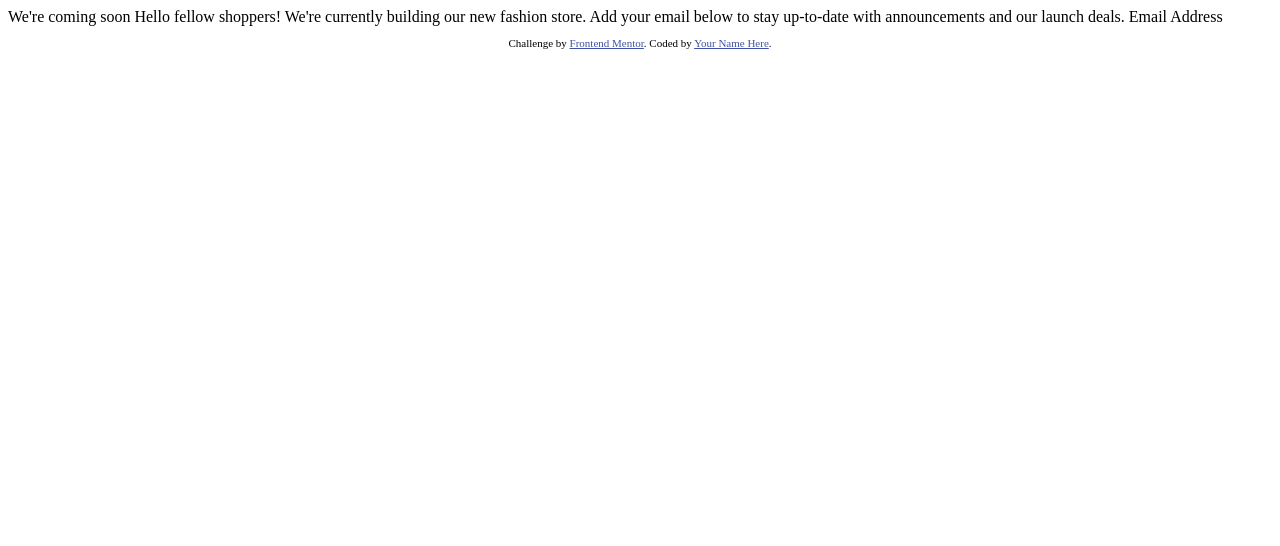
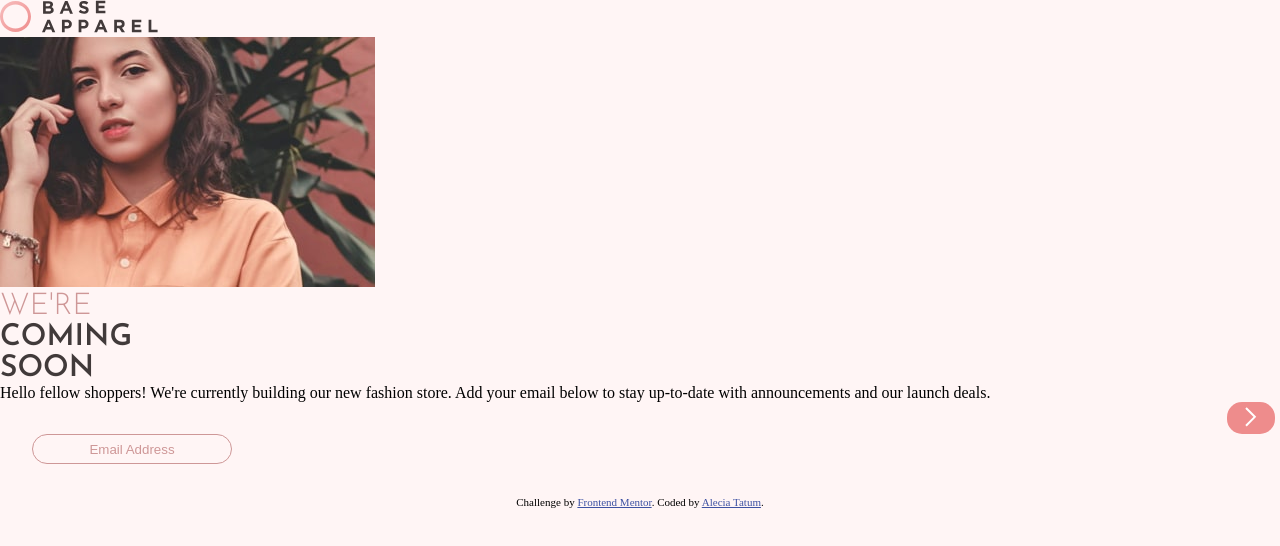
Before and after one commit to atatum718/base-apparel-coming-soon-master, a plain HTML site: page base-apparel-coming-soon-master/index.html in a window 1280 px wide. Drawn offline with Linux system fonts and the light colour scheme.

Commit message:
added css, html

```diff
--- a/base-apparel-coming-soon-master/index.html
+++ b/base-apparel-coming-soon-master/index.html
@@ -3,30 +3,41 @@
 <head>
   <meta charset="UTF-8">
   <meta name="viewport" content="width=device-width, initial-scale=1.0"> <!-- displays site properly based on user's device -->
-
+  <link rel="stylesheet" href="./styles.css">
   <link rel="icon" type="image/png" sizes="32x32" href="./images/favicon-32x32.png">
+  <link href="https://fonts.googleapis.com/css2?family=Josefin+Sans:wght@300;400;600&display=swap" rel="stylesheet">
+  <!-- <link href="https://fonts.google.com/specimen/Josefin+Sans"> -->
 
   <title>Frontend Mentor | Base Apparel coming soon page</title>
 
   <!-- Feel free to remove these styles or customise in your own stylesheet 👍 -->
-  <style>
-    .attribution { font-size: 11px; text-align: center; }
-    .attribution a { color: hsl(228, 45%, 44%); }
-  </style>
+
 </head>
 <body>
+<div class="logo"><img src="./images/logo.svg"></div>
+<div class="photo"><img src="./images/hero-mobile.jpg"></div>
+<div class="firstWord">
+  WE'RE
+</div>
+<div class="coming-soon">
+COMING <br/> SOON<br/>
+</div>
+  <div class="body-text">
 
-  We're coming soon
+    Hello fellow shoppers! We're currently building our new fashion store.
+    Add your email below to stay up-to-date with announcements and our launch deals.
+  </div>
+<form class="inputButton" action="/action_page.php" method="get">
 
-  Hello fellow shoppers! We're currently building our new fashion store.
-  Add your email below to stay up-to-date with announcements and our launch deals.
+  <input type="email" id="email" name="email" placeholder="Email Address">
+  <button type="submit"  value="Submit"><img src="./images/icon-arrow.svg"></button>
+</form>
 
-  Email Address
 
   <footer>
     <p class="attribution">
       Challenge by <a href="https://www.frontendmentor.io?ref=challenge" target="_blank">Frontend Mentor</a>.
-      Coded by <a href="#">Your Name Here</a>.
+      Coded by <a href="#">Alecia Tatum</a>.
     </p>
   </footer>
 </body>
--- /dev/null
+++ b/base-apparel-coming-soon-master/styles.css
@@ -0,0 +1,75 @@
+* {
+  margin: 0;
+  padding: 0;
+  box-sizing: border-box;
+}
+
+body {
+  background-color: hsl(0, 100%, 98%);
+}
+
+.firstWord {
+  font-family: "Josefin Sans", sans-serif;
+  font-size: 30px;
+  font-weight: 300;
+  color: hsl(0, 36%, 70%);
+}
+.coming-soon {
+  font-family: "Josefin Sans", sans-serif;
+  font-size: 30px;
+  font-weight: 600;
+  color: hsl(0, 6%, 24%);
+}
+input {
+  background-color: transparent;
+  border-radius: 30px;
+  border: 1px solid hsl(0, 36%, 70%);
+  height: 30px;
+  width: 200px;
+  text-align: center;
+  margin: 2rem;
+}
+::placeholder {
+  color: hsl(0, 36%, 70%);
+  opacity: 1;
+}
+.inputButton {
+  width: 100%;
+  /* position: relative; */
+  /* display: flex; */
+  /* flex: 1; */
+}
+button {
+  /* display: inline-block; */
+  position: absolute;
+  right: 5px;
+  z-index: 2;
+  border: none;
+  cursor: pointer;
+  border-radius: 15px;
+  width: 3rem;
+  height: 2rem;
+  background: hsl(0, 74%, 74%);
+}
+
+/*
+button:hover,
+button:focus {
+  background: #0053ba;
+}
+
+button:focus {
+  outline: 1px solid #fff;
+  outline-offset: -4px;
+}
+
+button:active {
+  transform: scale(0.99);
+} */
+.attribution {
+  font-size: 11px;
+  text-align: center;
+}
+.attribution a {
+  color: hsl(228, 45%, 44%);
+}
```
